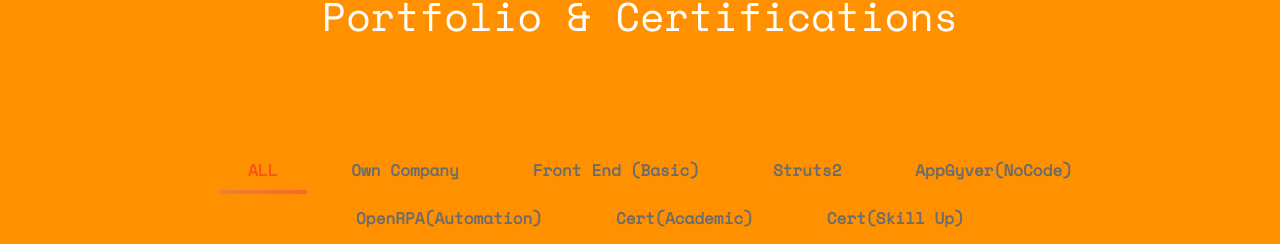
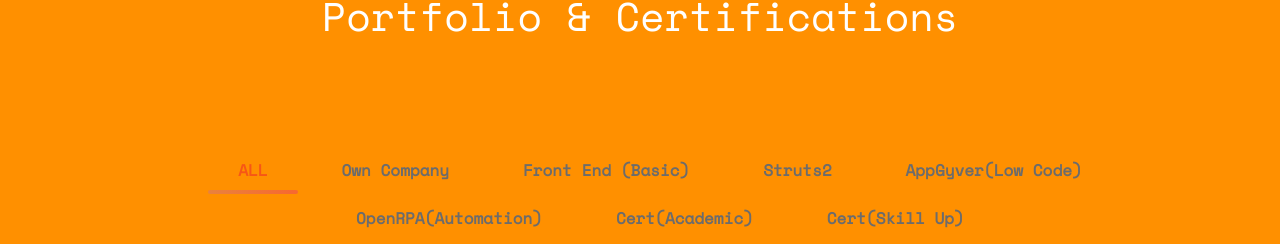
Before and after one commit to yclim95/yclim95.github.io, a plain HTML site: page index.html in a window 1280 px wide. Shown: the part 1563-1807 px from the top of the page. Drawn offline with nearby package versions, Linux system fonts and the light colour scheme; files whose address does not match are found by name.

Commit message:
Updated index.html

```diff
--- a/index.html
+++ b/index.html
@@ -134,7 +134,7 @@
 							<li data-filter=".owncompany">Own Company</li>
 							<li data-filter=".frontend">Front End (Basic)</li>
 							<li data-filter=".struts2">Struts2</li>
-							<li data-filter=".appgyver">AppGyver(NoCode)</li>
+							<li data-filter=".appgyver">AppGyver(Low Code)</li>
 							<li data-filter=".openrpa">OpenRPA(Automation)</li>
 							<li data-filter=".cert-academic">Cert(Academic)</li>
 							<li data-filter=".cert-skillup">Cert(Skill Up)</li>
```
